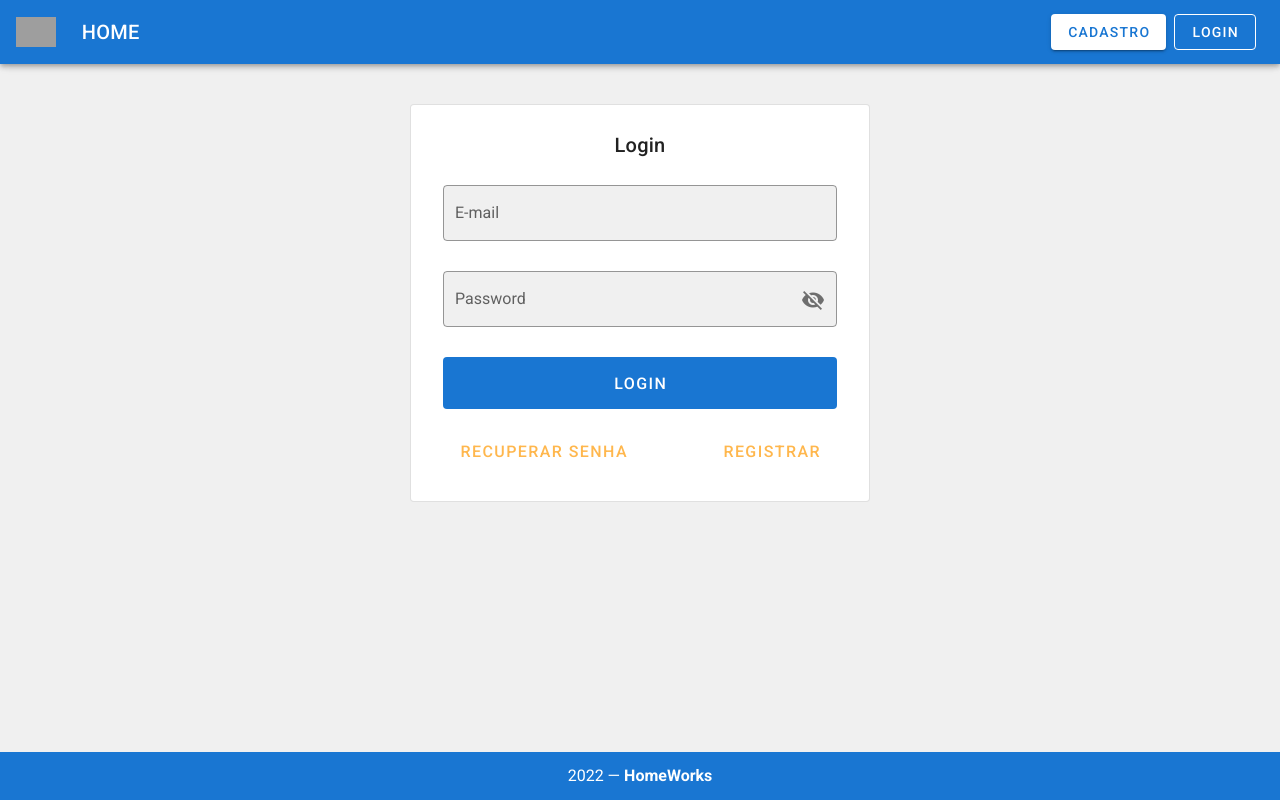
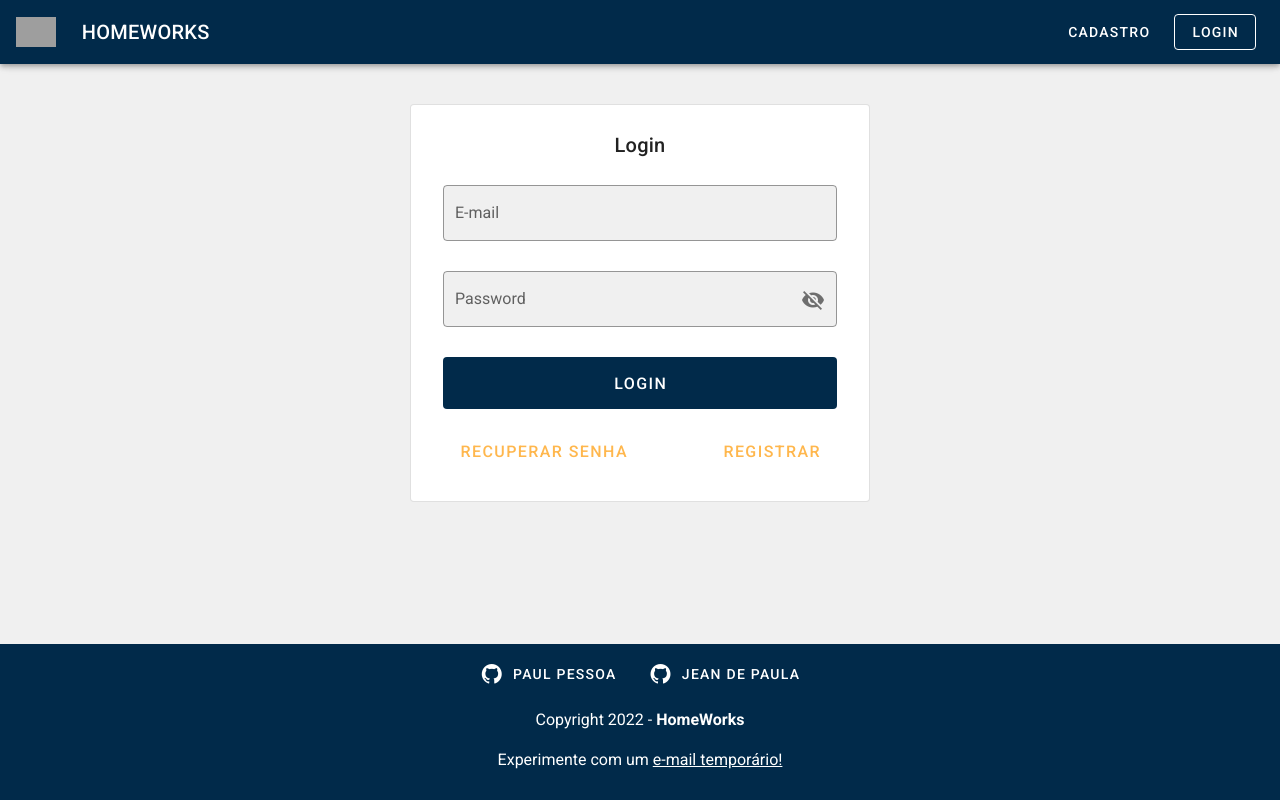
Before and after one commit to paulpessoa/Home-Works, a Vue app: page /login in a window 1280 px wide. Built offline with nearby package versions, Linux system fonts and the light colour scheme; grey boxes are pictures that could not be loaded.

Commit message:
refresh color

```diff
--- a/src/components/AppFooter.vue
+++ b/src/components/AppFooter.vue
@@ -1,7 +1,51 @@
 <template>
-    <v-footer padless>
-        <v-col class="text-center primary white--text" cols="12">
-            {{ new Date().getFullYear() }} — <strong>HomeWorks</strong>
+    <v-footer padless color="#012A4A">
+        {{ authors[1].icon1 }}
+        <v-col class="text-center white--text" cols="12">
+
+
+            <v-tooltip cols="12" sm="12" md="6" top v-for="i in authors" :key="i" class="mx-10 white--text">
+                <template v-slot:activator="{ on, attrs }">
+                    <v-btn text class="white--text" v-bind="attrs" :href="i.link" target="_blank" v-on="on">
+                        <v-icon color="white" v-bind="attrs" v-on="on" class="mr-2">
+                            {{ i.icon }}
+                        </v-icon>{{ i.author }}
+                    </v-btn>
+
+                </template>
+
+                <span>{{ i.function }}</span>
+
+            </v-tooltip>
+
+            <p class="mt-4">Copyright {{ new Date().getFullYear() }} - <strong>HomeWorks</strong></p>
+
+            <p>Experimente com um <a class="white--text" href="https://www.mohmal.com/pt/" target="_blank"
+                    rel="noopener noreferrer">e-mail temporário!</a></p>
+
         </v-col>
+
+
     </v-footer>
 </template>
+
+<script>
+export default {
+    data: () => ({
+        authors: [
+            {
+                author: 'Paul Pessoa',
+                link: 'https://github.com/paulpessoa/home-works',
+                icon: 'mdi-github',
+                function: 'Front Engineer'
+            },
+            {
+                author: 'Jean de Paula',
+                link: 'https://github.com/jeancarlospaula/homeworks',
+                icon: 'mdi-github',
+                function: 'Backend Developer'
+            }
+        ],
+    }),
+}
+</script>
--- a/src/components/AppHeader.vue
+++ b/src/components/AppHeader.vue
@@ -1,18 +1,17 @@
 <template>
-  <v-app-bar app color="primary" dark>
+  <v-app-bar app color="#012A4A" dark>
     <div class="d-flex align-center">
     <a href="/">
 
       <v-img alt="Vuetify Logo" class="shrink mr-2" src="https://cdn.vuetifyjs.com/images/logos/vuetify-logo-dark.png"
         transition="scale-transition" width="40" />
     </a>
-    <v-btn class="mr-2 text-lg-h6" href="/" text> Home </v-btn>
+    <v-btn class="mr-2 text-lg-h6" href="/" text> HomeWORKS </v-btn>
 
     </div>
     <v-spacer></v-spacer>
-    <v-btn class="mr-2" v-if="accessToken" href="#" text> Configurações </v-btn>
-    <v-btn class="mr-2" v-if="accessToken" href="/new-password" text> Nova senha </v-btn>
-    <v-btn class="mr-2 primary--text" v-if="!accessToken" href="/register" color="white"> Cadastro </v-btn>
+    <v-btn class="mr-2" v-if="accessToken" href="#" text> Config </v-btn>
+    <v-btn class="mr-2" text v-if="!accessToken" href="/register" color="white"> Cadastro </v-btn>
     <v-btn class="mr-2" v-if="!accessToken" href="/login" outlined> Login </v-btn>
     <v-btn class="mr-2" v-if="accessToken" href="/#" @click="logout()" outlined> Sair </v-btn>
   </v-app-bar>
--- a/src/components/EmailConfirmation.vue
+++ b/src/components/EmailConfirmation.vue
@@ -6,7 +6,7 @@
         <v-text-field v-model="email" filled type="mail" label="E-mail" required persistent-hint outlined>
         </v-text-field>
 
-        <v-btn block x-large type="submit" color="primary" :loading="isLoading" depressed class="justify-center mb-6">Verify</v-btn>
+        <v-btn block x-large type="submit" color="#012A4A" :loading="isLoading" depressed class="justify-center mb-6 white--text">Verify</v-btn>
       </v-form>
 
        <v-alert class="mt-7" v-if="emailConfirm" dismissible  type="success">
--- a/src/components/FormLogin.vue
+++ b/src/components/FormLogin.vue
@@ -9,7 +9,7 @@
           :type="showKey ? 'text' : 'password'" label="Password" required persistent-hint outlined
           @click:append="showKey = !showKey">
         </v-text-field>
-        <v-btn block x-large type="submit" color="primary" depressed class="justify-center" :loading="isLoading">Login
+        <v-btn block x-large dark type="submit" color="#012A4A" depressed class="justify-center" :loading="isLoading">Login
         </v-btn>
       </v-form>
       <v-alert class="mt-7" v-if="emailConfirm" dismissible type="success">
@@ -21,7 +21,6 @@
         <v-btn x-large color="orange lighten-2" text to="/register"> Registrar </v-btn>
       </v-card-actions>
     </v-card>
-
     <TableActivities v-else />
   </div>
 
--- a/src/components/FormRegister.vue
+++ b/src/components/FormRegister.vue
@@ -20,7 +20,7 @@
           :disabled="!password" :type="showKey2 ? 'text' : 'password'" label="Confirm Password" required outlined
           counter :rules="[passwordConfirmationRule]" @click:append="showKey2 = !showKey2"></v-text-field>
 
-        <v-btn block x-large type="submit" color="primary" depressed :loading="isLoading"
+        <v-btn block x-large type="submit" class="white--text" color="#012A4A" depressed :loading="isLoading"
           :disabled="!firstName || !password || !email">Cadastrar</v-btn>
       </v-form>
 
--- a/src/components/ResetPassword.vue
+++ b/src/components/ResetPassword.vue
@@ -6,7 +6,7 @@
         <v-text-field v-model="email" filled type="mail" label="E-mail" required persistent-hint outlined>
         </v-text-field>
 
-        <v-btn block x-large type="submit" :loading="isLoading" color="primary" depressed class="justify-center">Recuperar</v-btn>
+        <v-btn block x-large type="submit" :loading="isLoading" color="#012A4A" depressed class="justify-center white--text">Recuperar</v-btn>
       </v-form>
 
       <v-alert class="mt-7" v-if="emailConfirm" dismissible  type="success">
--- a/src/components/tasks/TableActivities.vue
+++ b/src/components/tasks/TableActivities.vue
@@ -15,7 +15,7 @@
                     <v-spacer></v-spacer>
                     <v-dialog v-model="dialog" max-width="800px">
                         <template v-slot:activator="{ on, attrs }">
-                            <v-btn color="primary" dark class="mb-2" v-bind="attrs" v-on="on">
+                            <v-btn color="#012A4A" dark class="mb-2" v-bind="attrs" v-on="on">
                                 Nova Atividade
                             </v-btn>
                         </template>
@@ -46,10 +46,10 @@
 
                             <v-card-actions>
                                 <v-spacer></v-spacer>
-                                <v-btn color="blue darken-1" text @click="close">
+                                <v-btn color="red" text @click="close">
                                     Cancel
                                 </v-btn>
-                                <v-btn color="primary" @click="save">
+                                <v-btn color="#012A4A" dark @click="save">
                                     Salvar
                                 </v-btn>
                             </v-card-actions>
@@ -60,7 +60,7 @@
                             <v-card-title class="text-h5">Are you sure you want to delete this item?</v-card-title>
                             <v-card-actions>
                                 <v-spacer></v-spacer>
-                                <v-btn color="blue darken-1" text @click="closeDelete">Cancel</v-btn>
+                                <v-btn color="red" text @click="closeDelete">Cancel</v-btn>
                                 <v-btn color="blue darken-1" text @click="deleteItemConfirm">OK</v-btn>
                                 <v-spacer></v-spacer>
                             </v-card-actions>
@@ -77,7 +77,7 @@
                 </v-icon>
             </template>
             <template v-slot:no-data>
-                <v-btn color="primary" @click="initialize">
+                <v-btn color="#012A4A" @click="initialize">
                     Reset
                 </v-btn>
             </template>
--- a/vue.config.js
+++ b/vue.config.js
@@ -5,6 +5,11 @@ module.exports = defineConfig({
   ],
 
   pwa: {
-    themeColor: '#EA1100'
+    themeColor: '#012A4A',
+    name: 'Home Works',
+    msTileColor: '#012A4A',
+    manifestOptions: {
+      background_color: '#012A4A'
+    }
   }
 })
```
